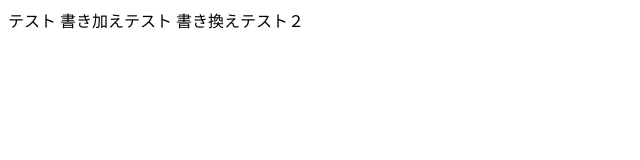
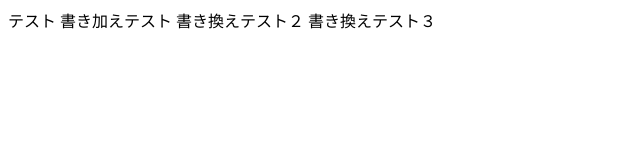
Before and after one commit to Yukito1017/4-28, a plain HTML site: page index.html in a window 1280 px wide. Shown: the whole page, without its empty margins (0-640 px from the left). Drawn offline with Linux system fonts and the light colour scheme.

Commit message:
書き換えテスト
追加してみました

```diff
--- a/index.html
+++ b/index.html
@@ -8,5 +8,6 @@
     テスト
     書き加えテスト
     書き換えテスト２
+    書き換えテスト３
   </body>
 </html>
```
